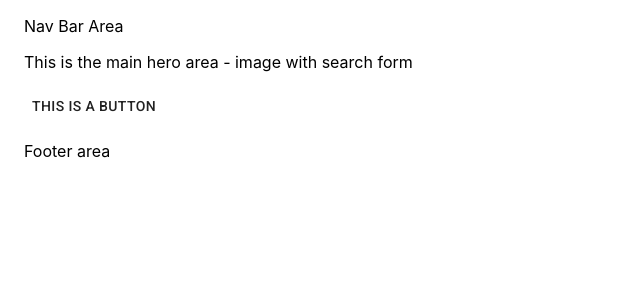
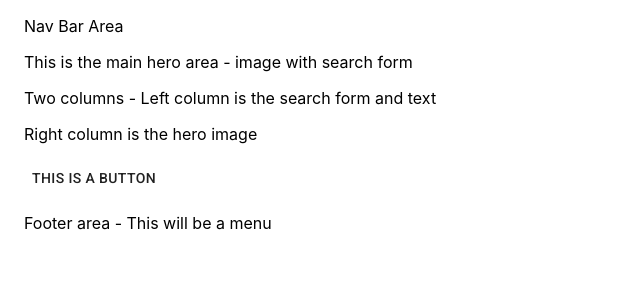
Before and after one commit to RyanPPitts/Rent-My-Garage, a React (Create React App) app: page / in a window 1280 px wide. Shown: the top 300 px of the page, without its empty margins (0-640 px from the left). Built offline with nearby package versions, Linux system fonts and the light colour scheme.

Commit message:
psuedo code

```diff
--- a/src/components/footer/footer.js
+++ b/src/components/footer/footer.js
@@ -3,7 +3,7 @@ import React from 'react'
 function footer() {
     return (
         <div>
-            <p>Footer area</p>
+            <p>Footer area - This will be a menu </p>
         </div>
     )
 }
--- a/src/components/hero/hero.js
+++ b/src/components/hero/hero.js
@@ -4,6 +4,8 @@ function hero() {
     return (
         <div>
             <p>This is the main hero area - image with search form</p>
+            <p>Two columns - Left column is the search form and text</p>
+            <p>Right column is the hero image</p>
         </div>
     )
 }
```
